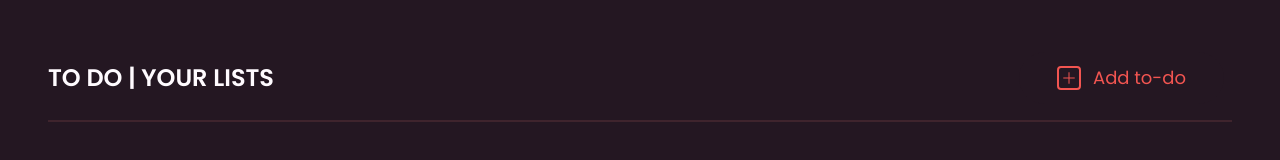
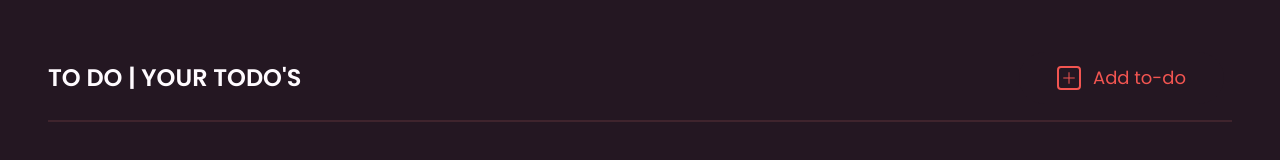
Before and after one commit to eduardamirelly/to-do-list, a React (Vite) app: page / in a window 1280 px wide. Shown: the top 160 px of the page. Built offline with nearby package versions, Linux system fonts and the light colour scheme.

Commit message:
:art: chore: added title prop to HeaderPage component

```diff
--- a/src/components/HeaderPage/index.jsx
+++ b/src/components/HeaderPage/index.jsx
@@ -3,7 +3,7 @@ function HeaderPage(props) {
     <>
       <header className="w-full flex sm:justify-between justify-center items-center flex-wrap pb-3 border-b-2 border-dark-700 border-opacity-80">
         <h1 className="title-header">
-          To do | Your lists
+          To do | {props.title}
         </h1>
         { props.children }
       </header>
--- a/src/pages/ListsPage.jsx
+++ b/src/pages/ListsPage.jsx
@@ -0,0 +1,32 @@
+import HeaderPage from '../components/HeaderPage'
+import Todo from '../components/Todo'
+import ButtonAddList from '../components/Button/ButtonAddList'
+
+import { useSelector } from 'react-redux'
+
+function ListsPage() {
+
+  // const lists = useSelector((state) => state.todoReducers.todos);
+
+  return (
+    <div className="flex flex-col items-center bg-dark-900 w-full min-h-[100vh] px-4 py-4">
+
+      <div className="container">
+        <HeaderPage title="Your Lists">
+          <ButtonAddList />
+        </HeaderPage>
+      </div>
+
+      <div className="container">
+        {/* {
+          lists.map((lists) => (
+            <Todo key={list.id} id={list.id} text={list.text} checked={list.checked} />
+          ))
+        } */}
+      </div>
+
+    </div>
+  )
+}
+
+export default ListsPage
--- a/src/pages/TodosPage.jsx
+++ b/src/pages/TodosPage.jsx
@@ -12,7 +12,7 @@ function TodosPage() {
     <div className="flex flex-col items-center bg-dark-900 w-full min-h-[100vh] px-4 py-4">
 
       <div className="container">
-        <HeaderPage>
+        <HeaderPage title="Your Todo's">
           <ButtonAddTodo />
         </HeaderPage>
       </div>
```
